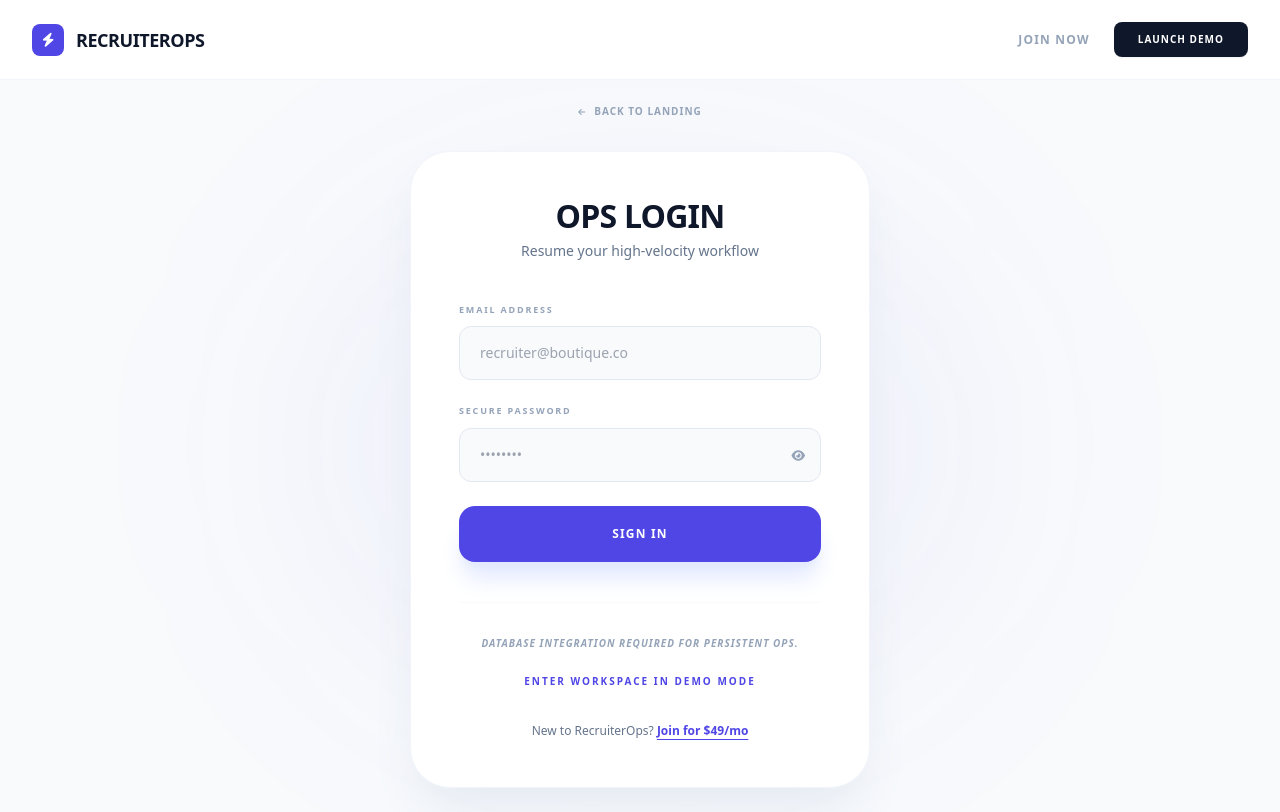
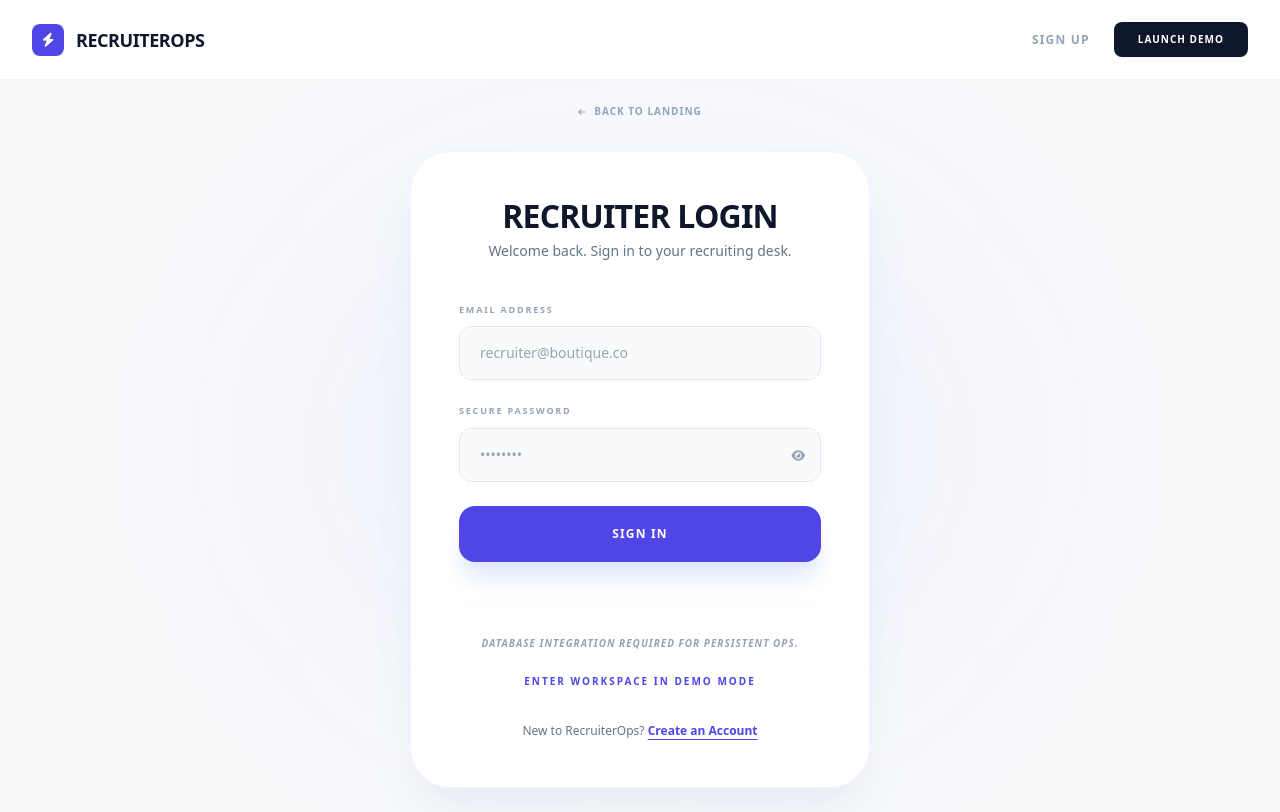
Before and after one commit to yvetteingram/recruiterops, a React (Vite) app: page / in a window 1280 px wide. Both pictures are taken after a click on the button "GET STARTED". Built offline with nearby package versions, Linux system fonts and the light colour scheme.

Commit message:
Updated authview page

```diff
--- a/components/AuthView.tsx
+++ b/components/AuthView.tsx
@@ -56,7 +56,7 @@
         </div>
         <div className="flex items-center gap-6">
           <button onClick={() => setIsSignUp(!isSignUp)} className="text-xs font-black uppercase text-slate-400 hover:text-slate-900 transition-colors tracking-widest">
-            {isSignUp ? 'Log In' : 'Join Now'}
+            {isSignUp ? 'Log In' : 'Sign Up'}
           </button>
           {!configured && (
             <button onClick={onDemoLogin} className="bg-slate-900 hover:bg-slate-800 text-white px-6 py-2.5 rounded-lg font-black text-[10px] uppercase tracking-widest transition-all shadow-sm">
@@ -80,10 +80,10 @@
 
         <div className="w-full max-w-[460px] bg-white rounded-[2.5rem] p-12 text-center shadow-2xl shadow-slate-200 border border-slate-100 z-10 relative">
           <h2 className="text-[32px] font-black text-slate-900 tracking-tight mb-2 leading-none uppercase">
-            {isSignUp ? 'Start Scaling' : 'Ops Login'}
+            {isSignUp ? 'Create Account' : 'Recruiter Login'}
           </h2>
           <p className="text-slate-500 font-medium text-sm mb-10 leading-relaxed">
-            {isSignUp ? 'Deploy your execution accelerator for $49/mo' : 'Resume your high-velocity workflow'}
+            {isSignUp ? 'Create your RecruiterOps account' : 'Welcome back. Sign in to your recruiting desk.'}
           </p>
 
           {error && (
@@ -133,7 +133,7 @@
               {loading ? (
                 <i className="fa-solid fa-spinner fa-spin"></i>
               ) : (
-                isSignUp ? 'ACTIVATE DESK' : 'SIGN IN'
+                isSignUp ? 'ACTIVATE ACCOUNT' : 'SIGN IN'
               )}
             </button>
           </form>
@@ -151,12 +151,12 @@
 
           <div className="mt-8">
             <p className="text-xs text-slate-500 font-medium">
-              {isSignUp ? 'Already a user?' : "New to RecruiterOps?"}{' '}
+              {isSignUp ? 'Already have an account?' : "New to RecruiterOps?"}{' '}
               <button
                 onClick={() => setIsSignUp(!isSignUp)}
                 className="text-indigo-600 hover:text-indigo-700 font-bold underline underline-offset-4"
               >
-                {isSignUp ? 'Login' : 'Join for $49/mo'}
+                {isSignUp ? 'Sign In' : 'Create an Account'}
               </button>
             </p>
           </div>
```
